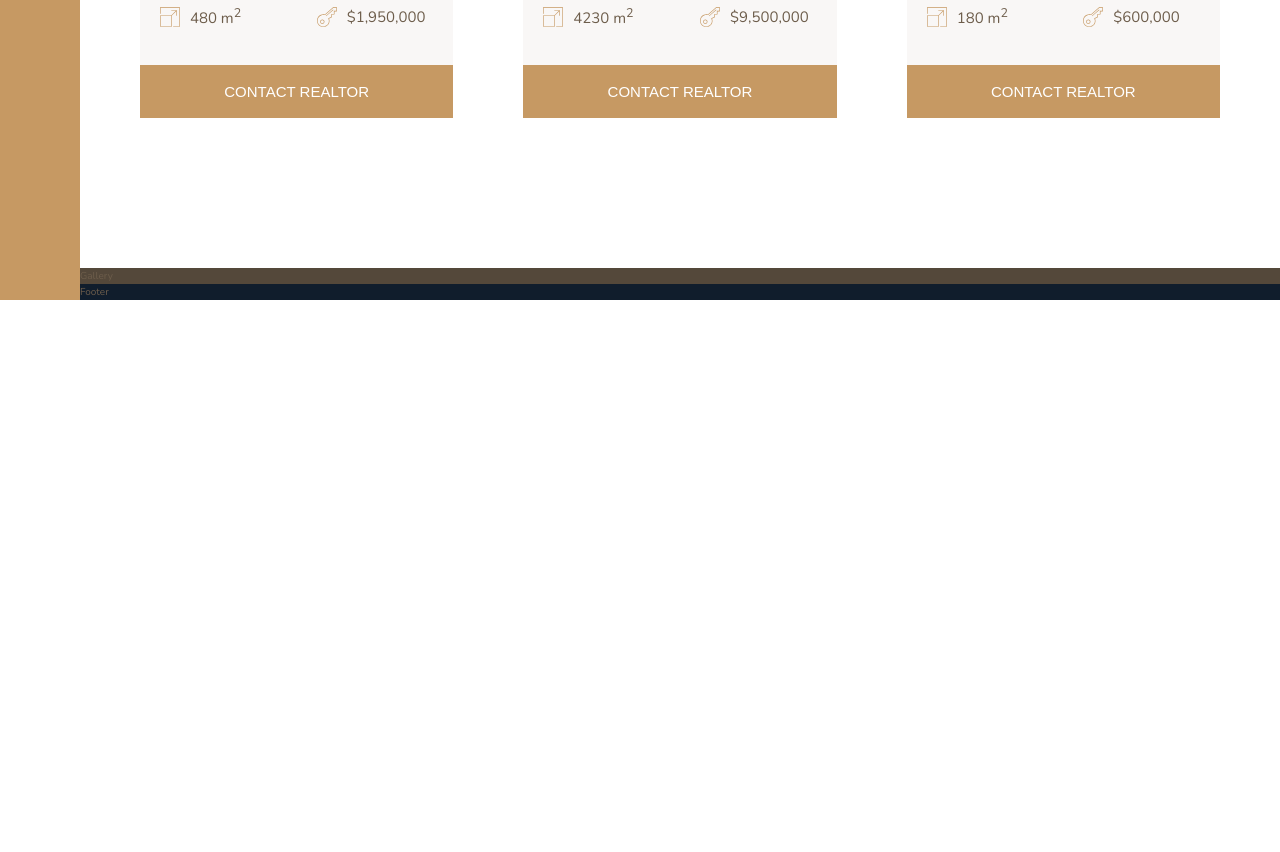
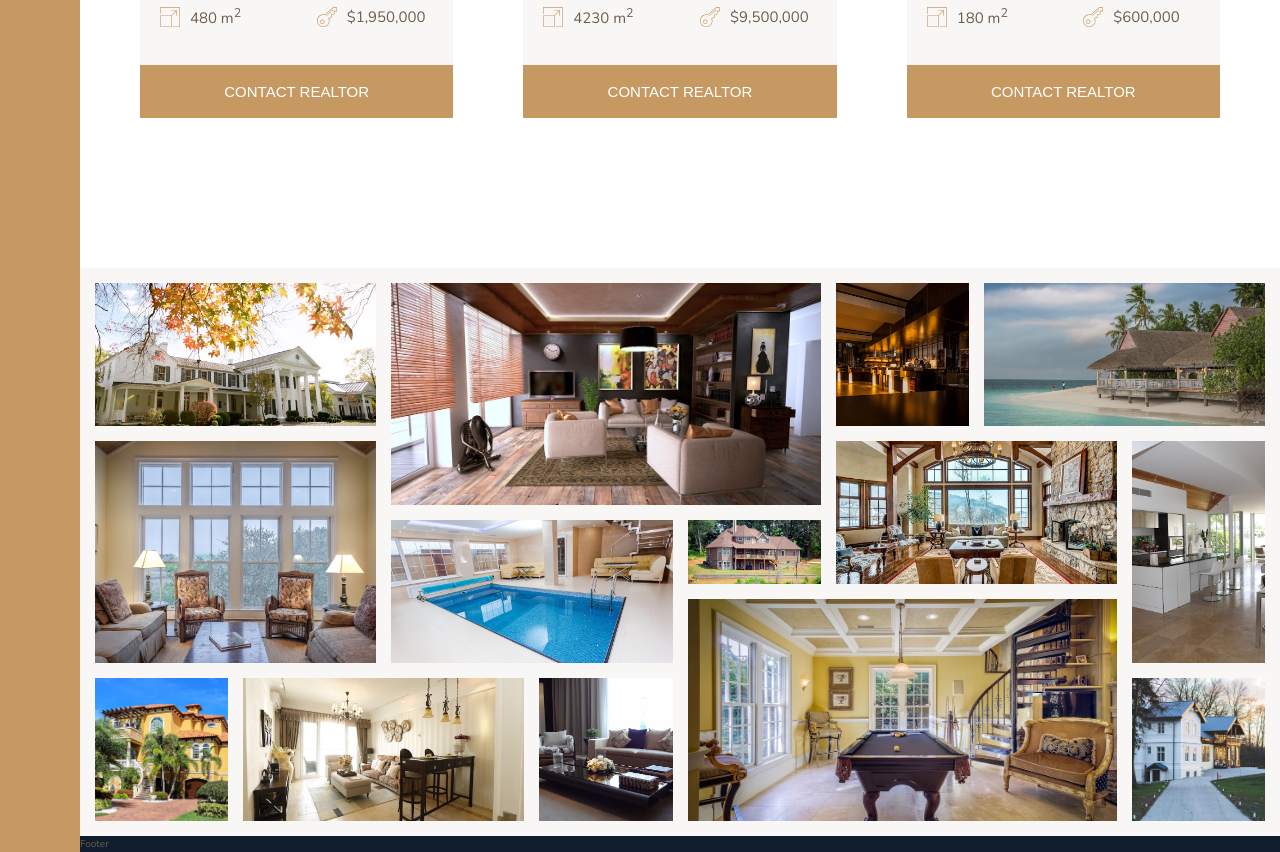
Before and after one commit to Kiet-Nguyen/Responsive-CSS-Grid-website, a website: page index.html in a window 1280 px wide. Shown: the part 2808-3660 px from the top of the page. Before the commit the page ends 3108 px from the top, so only its background shows below. Drawn offline with nearby package versions, Linux system fonts and the light colour scheme.

Commit message:
section gallery

```diff
--- a/index.html
+++ b/index.html
@@ -401,7 +401,20 @@
 	</section>
 
 	<section class="gallery">
-		Gallery
+		<figure class="gallery__item gallery__item--1"><img src="img/gal-1.jpeg" alt="Gallery image 1" class="gallery__img"></figure>
+		<figure class="gallery__item gallery__item--2"><img src="img/gal-2.jpeg" alt="Gallery image 2" class="gallery__img"></figure>
+		<figure class="gallery__item gallery__item--3"><img src="img/gal-3.jpeg" alt="Gallery image 3" class="gallery__img"></figure>
+		<figure class="gallery__item gallery__item--4"><img src="img/gal-4.jpeg" alt="Gallery image 4" class="gallery__img"></figure>
+		<figure class="gallery__item gallery__item--5"><img src="img/gal-5.jpeg" alt="Gallery image 5" class="gallery__img"></figure>
+		<figure class="gallery__item gallery__item--6"><img src="img/gal-6.jpeg" alt="Gallery image 6" class="gallery__img"></figure>
+		<figure class="gallery__item gallery__item--7"><img src="img/gal-7.jpeg" alt="Gallery image 7" class="gallery__img"></figure>
+		<figure class="gallery__item gallery__item--8"><img src="img/gal-8.jpeg" alt="Gallery image 8" class="gallery__img"></figure>
+		<figure class="gallery__item gallery__item--9"><img src="img/gal-9.jpeg" alt="Gallery image 9" class="gallery__img"></figure>
+		<figure class="gallery__item gallery__item--10"><img src="img/gal-10.jpeg" alt="Gallery image 10" class="gallery__img"></figure>
+		<figure class="gallery__item gallery__item--11"><img src="img/gal-11.jpeg" alt="Gallery image 11" class="gallery__img"></figure>
+		<figure class="gallery__item gallery__item--12"><img src="img/gal-12.jpeg" alt="Gallery image 12" class="gallery__img"></figure>
+		<figure class="gallery__item gallery__item--13"><img src="img/gal-13.jpeg" alt="Gallery image 13" class="gallery__img"></figure>
+		<figure class="gallery__item gallery__item--14"><img src="img/gal-14.jpeg" alt="Gallery image 14" class="gallery__img"></figure>
 	</section>
 
 	<footer class="footer">
--- a/sass/_gallery.scss
+++ b/sass/_gallery.scss
@@ -1,4 +1,89 @@
 .gallery {
   grid-column: full-start / full-end;
-  background-color: $color-grey-dark-1;
+  background-color: $color-grey-light-1;
+  display: grid;
+  grid-template-columns: repeat(8, 1fr);
+  grid-template-rows: repeat(7, 5vw);
+  grid-gap: 1.5rem;
+  padding: 1.5rem;
+
+  &__item {
+
+    &--1 {
+      grid-row: 1 / 3;
+      grid-column: 1 / 3;
+    }
+
+    &--2 {
+      grid-row: 1 / span 3;
+      grid-column: 3 / span 3;
+    }
+
+    &--3 {
+      grid-row: 1 / span 2;
+      grid-column: 6 / 7;
+    }
+
+    &--4 {
+      grid-row: 1 / span 2;
+      grid-column: 7 / -1;
+    }
+
+    &--5 {
+      grid-row: 3 / span 3;
+      grid-column: 1 / span 2;
+    }
+
+    &--6 {
+      grid-row: 4 / span 2;
+      grid-column: 3 / span 2;
+    }
+
+    &--7 {
+      grid-row: 4 / 5;
+      grid-column: 5 / 6;
+    }
+
+    &--8 {
+      grid-row: 3 / span 2;
+      grid-column: 6 / span 2;
+    }
+
+    &--9 {
+      grid-row: 3 / span 3;
+      grid-column: 8 / 9;
+    }
+
+    &--10 {
+      grid-row: 6 / span 2;
+      grid-column: 1 / 2;
+    }
+
+    &--11 {
+      grid-row: 6 / span 2;
+      grid-column: 2 / span 2;
+    }
+
+    &--12 {
+      grid-row: 6 / span 2;
+      grid-column: 4 / 5;
+    }
+
+    &--13 {
+      grid-row: 5 / span 3;
+      grid-column: 5 / span 3;
+    }
+
+    &--14 {
+      grid-row: 6 / span 2;
+      grid-column: 8 / 9;
+    }
+  }
+
+  &__img {
+    width: 100%;
+    height: 100%;
+    object-fit: cover;
+    display: block;
+  }
 }
```
Also changed, not shown: css/style.css.
